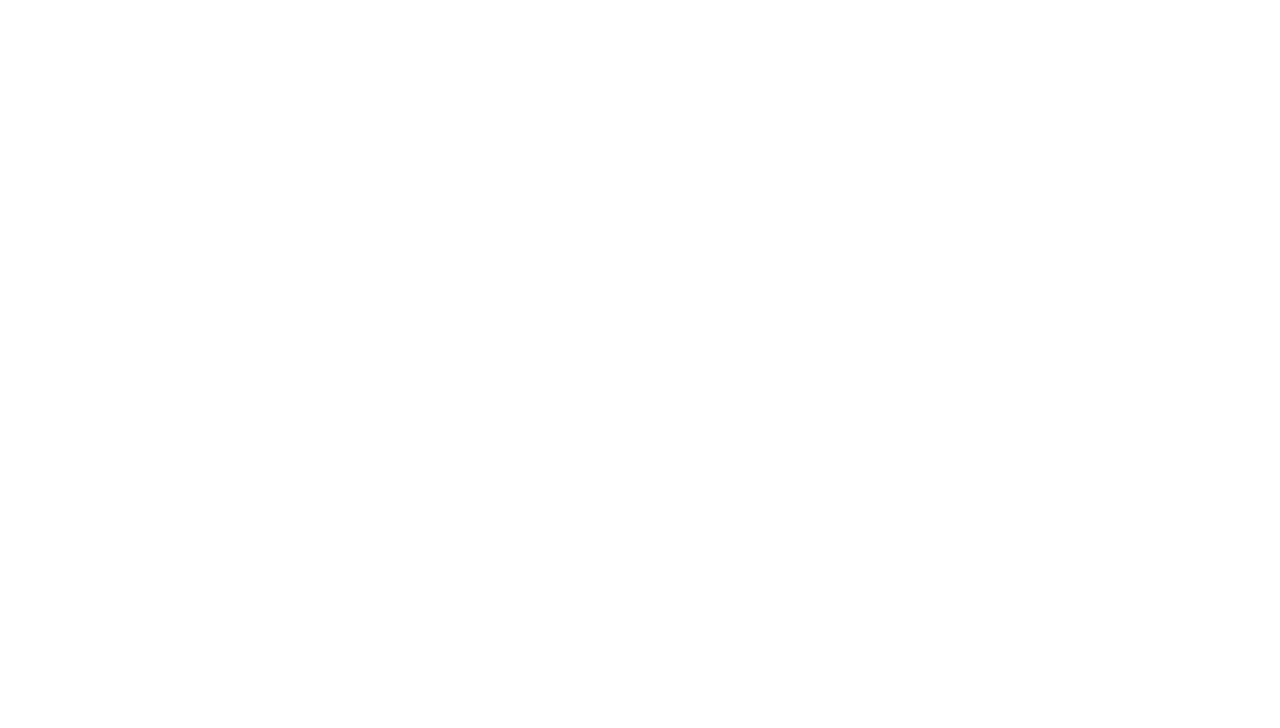
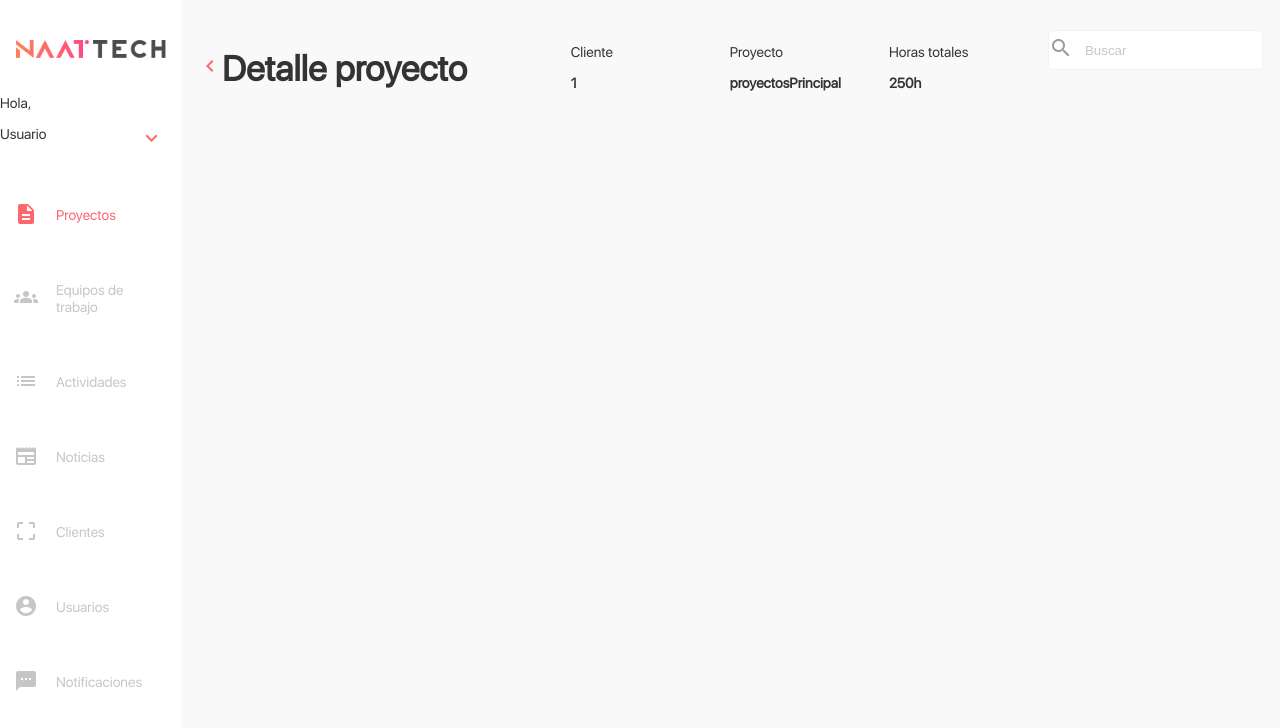
Before and after one commit to Frank420-Developer/Proyecto-Final-Front, an Angular app: page /dashboard/proyectos/detalleProyecto/1/proyectosPrincipal in a window 1280 px wide. Before the commit this address led to /. Shown: the top 728 px of the page. Built offline with nearby package versions, Linux system fonts and the light colour scheme.

Commit message:
Comunicacion entre componentes
Envio de parametros entre componentes por medio de ActivatedRoute

```diff
--- a/src/app/app-routing.module.ts
+++ b/src/app/app-routing.module.ts
@@ -29,7 +29,7 @@ const routes: Routes = [
           path: 'proyectosPrincipal',
           component: ProyectosPrincipalComponent
         }, {
-          path: 'detalleProyecto/:id',
+          path: 'detalleProyecto/:client/:project',
           component: DetallesProyectoComponent
         }, {
           path: '',
--- a/src/app/portal/ui/dashboard/proyectos/detalles-proyecto/detalles-proyecto.component.ts
+++ b/src/app/portal/ui/dashboard/proyectos/detalles-proyecto/detalles-proyecto.component.ts
@@ -26,10 +26,10 @@ export class DetallesProyectoComponent implements OnInit {
                private route: ActivatedRoute ) {
 
     // Obteniuendo datos
-    console.log(route.snapshot.paramMap.get('id'));
 
     this.headerData = this.dto.createSecondStructHeader(
-      this.textES.TITLE_DETAIL, this.textES.CLIENT, 'Cliente 1', this.textES.PROJECT, 'Proyecto 1',
+      this.textES.TITLE_DETAIL, this.textES.CLIENT, this.route.snapshot.paramMap.get('client'), this.textES.PROJECT,
+      this.route.snapshot.paramMap.get('project'),
       true, true, this.textES.ROUTE_PROJECTS, this.textES.TOTAL_HOURS, '250h', INPUTS.SEARCH
     );
   }
--- a/src/app/portal/ui/dashboard/proyectos/proyectos-principal/proyectos-principal.component.html
+++ b/src/app/portal/ui/dashboard/proyectos/proyectos-principal/proyectos-principal.component.html
@@ -48,7 +48,7 @@
             <ng-container matColumnDef="{{ headersList[3] }}">
                 <th scope="col" mat-header-cell *matHeaderCellDef> {{ headersList[3] }} </th>
                 <td mat-cell *matCellDef="let item">
-                    <a [routerLink]="['../detalleProyecto', item.name]" >
+                    <a [routerLink]="['../detalleProyecto', item.idClient.name, item.name]" >
                         {{ buttonsText.VIEW }}
                     </a>
                 </td>
```
